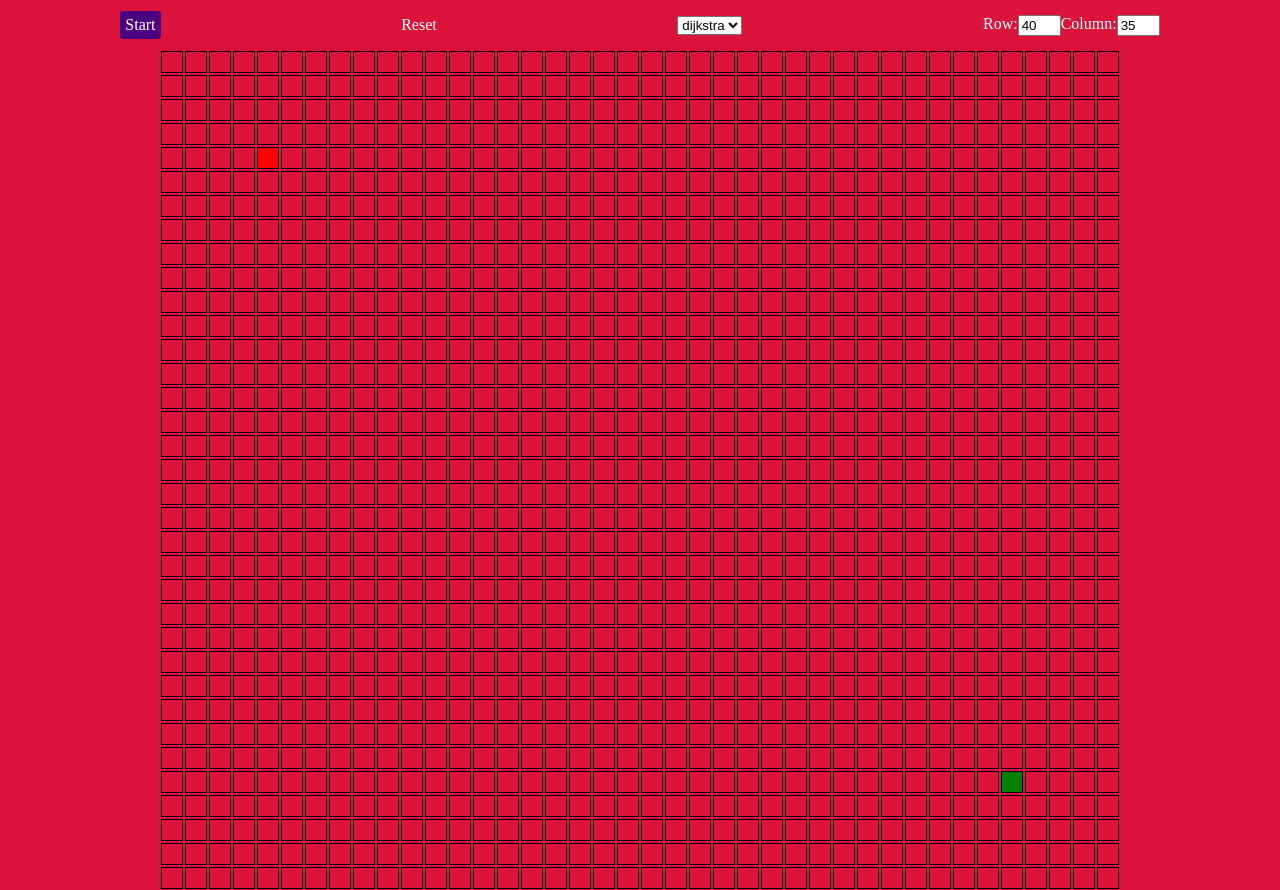
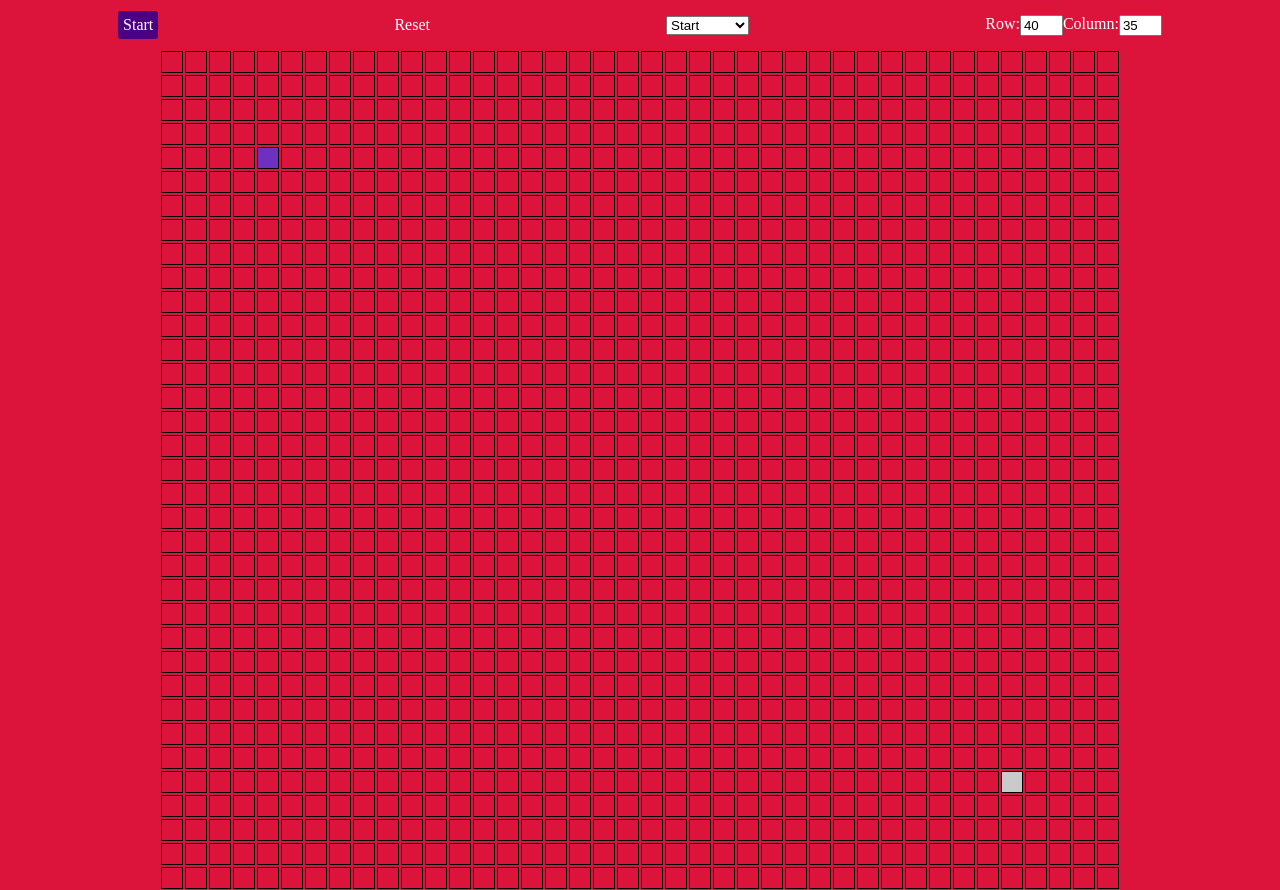
Before and after one commit to yaroslavkhudchenko/pathfinder-algorithms-visualizer, a React (Create React App) app: page / in a window 1280 px wide. Built offline with nearby package versions, Linux system fonts and the light colour scheme.

Commit message:
improving user input by adding select

```diff
--- a/src/components/App.js
+++ b/src/components/App.js
@@ -79,6 +79,8 @@ export default class App extends Component {
 
 			},
 			setNodes(e) {
+				console.log(e)
+				console.log(e.which)
 				if (this.isStarted) return;
 
 				// if both are set only target can be changed
--- a/src/components/Node.js
+++ b/src/components/Node.js
@@ -18,6 +18,7 @@ export default class Node extends Component {
                             id={`node-${this.props.row}-${this.props.column}`} // id for future animation
                             onClick={context.setNodes}
 
+
                 >
                         </div>
                     }
--- a/src/components/controlPanel.js
+++ b/src/components/controlPanel.js
@@ -37,13 +37,30 @@ export default class ControlPanel extends Component {
                 >
                   Reset
                 </div>
-                <div className="selectAlgorithm">
+               {/*  <div className="selectAlgorithm">
                   <select>
                     <option onClick={() => this.selectAlgorithm(dijkstra)}>
                       dijkstra
                     </option>
                   </select>
+                </div> */}
+                <div className="selectTool">
+                  <select onSelect={context.selectTool}>
+                    <option>
+                      Start
+                    </option>
+                    <option>
+                      Target
+                    </option>
+                    <option>
+                      Wall
+                    </option>
+                    <option>
+                      Clear Wall
+                    </option>
+                  </select>
                 </div>
+
                 <div className="setGridSize" /* onClick={context.setGridSize} */>
                  {/*  <div>Build nodes</div> */}
                   <div>
--- a/src/index.scss
+++ b/src/index.scss
@@ -59,10 +59,10 @@ body,html {
   justify-content: center;
 }
 .start {
-  background: red;
+  background: #6e31bf;
 }
 .target {
-  background: green;
+  background: #cacaca;
 }
 .checked {
   background: blue;
```
